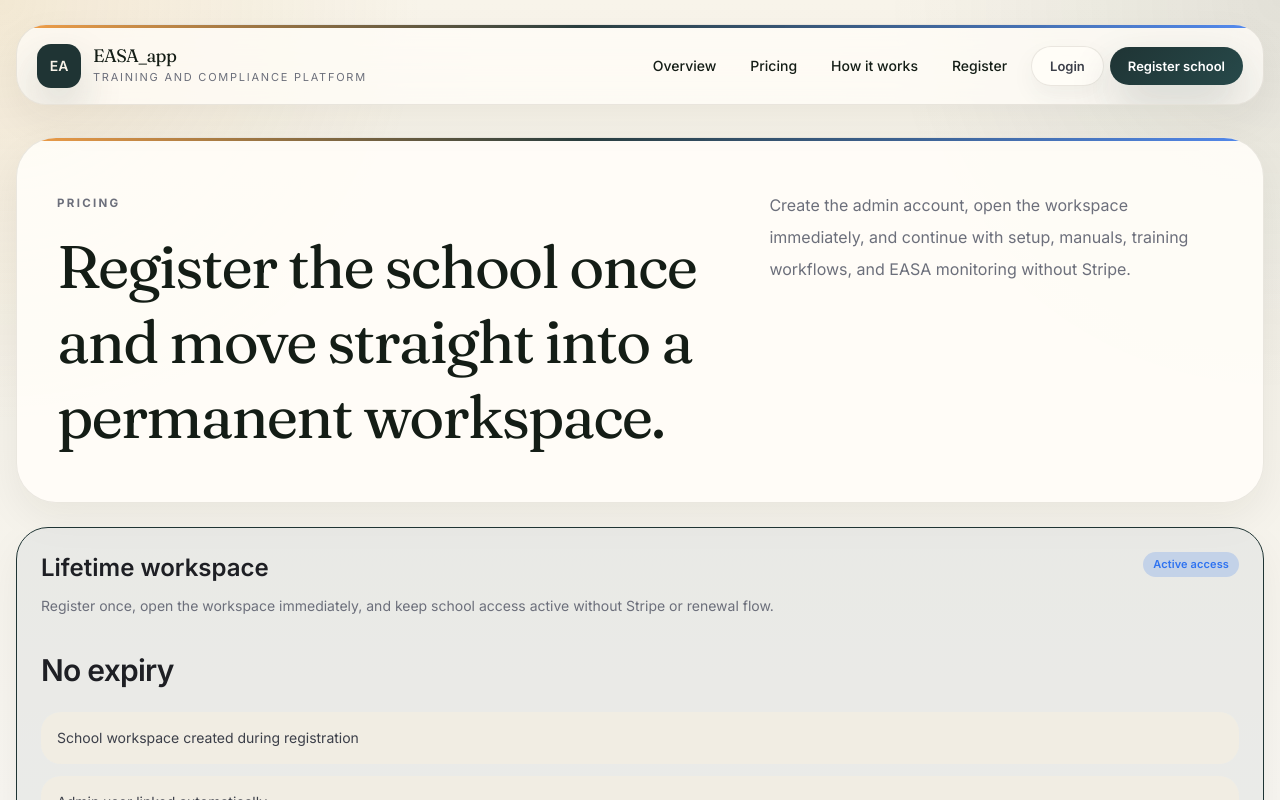
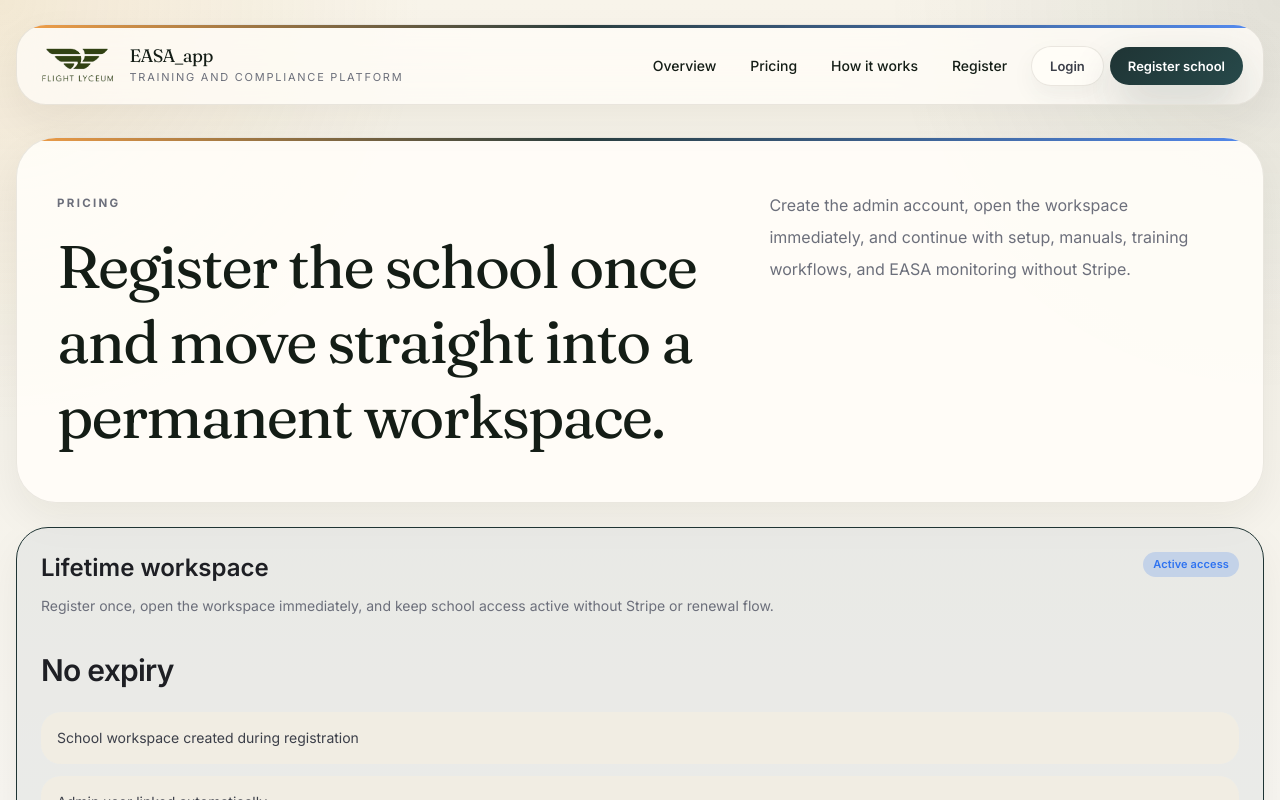
Before and after one commit to akiwumi/EASA_app, a Next.js app: page /pricing in a window 1280 px wide. Shown: the top 800 px of the page. Built offline with nearby package versions, Linux system fonts and the light colour scheme; no server answers.

Commit message:
Replace default logos with Flight Lyceum mark

```diff
--- a/src/components/home/Nav.tsx
+++ b/src/components/home/Nav.tsx
@@ -1,5 +1,6 @@
 "use client";
 
+import Image from "next/image";
 import Link from "next/link";
 import { Menu, X } from "lucide-react";
 import { useState } from "react";
@@ -25,9 +26,14 @@ export default function Nav() {
             href="/"
             className="flex min-w-0 flex-1 items-center gap-3 transition-opacity hover:opacity-85"
           >
-            <div className="flex h-10 w-10 items-center justify-center rounded-[14px] bg-[var(--easa-color-brand-primary)] text-sm font-semibold text-[#f7f2e8] shadow-[var(--easa-shadow-brand)]">
-              EA
-            </div>
+            <Image
+              alt="Flight Lyceum logo"
+              className="h-10 w-auto object-contain"
+              height={40}
+              priority
+              src="/images/flight-lyceum-logo.png"
+              width={72}
+            />
             <div className="min-w-0">
               <p className="easa-display text-lg leading-none text-[var(--easa-color-text-primary)]">
                 EASA_app
--- a/src/components/landing/MarketingShell.tsx
+++ b/src/components/landing/MarketingShell.tsx
@@ -1,3 +1,4 @@
+import Image from "next/image";
 import Link from "next/link";
 
 const NAV_LINKS = [
@@ -19,9 +20,14 @@ export default function MarketingShell({
           <div className="easa-gradient-bar" />
           <nav className="flex flex-col gap-4 px-4 py-4 lg:flex-row lg:items-center lg:justify-between lg:px-5">
             <Link href="/" className="flex items-center gap-3">
-              <div className="flex h-11 w-11 items-center justify-center rounded-[14px] bg-[var(--easa-color-brand-primary)] text-sm font-semibold text-[#f7f2e8] shadow-[var(--easa-shadow-brand)]">
-                EA
-              </div>
+              <Image
+                alt="Flight Lyceum logo"
+                className="h-11 w-auto object-contain"
+                height={44}
+                priority
+                src="/images/flight-lyceum-logo.png"
+                width={80}
+              />
               <div>
                 <p className="easa-display text-lg leading-none">EASA_app</p>
                 <p className="mt-1 text-[11px] uppercase tracking-[0.16em] text-[var(--easa-color-text-muted)]">
--- a/src/components/navigation/AppShell.tsx
+++ b/src/components/navigation/AppShell.tsx
@@ -221,15 +221,14 @@ export default function AppShell({
                   width={40}
                 />
               ) : (
-                <div
-                  className="flex h-10 w-10 items-center justify-center rounded-[14px] text-sm font-bold text-white"
-                  style={{
-                    background: "linear-gradient(135deg, var(--easa-color-brand-primary) 0%, var(--easa-color-brand-secondary) 100%)",
-                    boxShadow: "0 10px 24px rgba(35,56,52,0.22)",
-                  }}
-                >
-                  EA
-                </div>
+                <Image
+                  alt="Flight Lyceum logo"
+                  className="h-10 w-auto object-contain"
+                  height={40}
+                  priority
+                  src="/images/flight-lyceum-logo.png"
+                  width={72}
+                />
               )}
               <div className="min-w-0">
                 <p className="easa-display text-[1.05rem] leading-none text-[var(--easa-color-text-primary)]">
```
Also changed, not shown: public/images/flight-lyceum-logo.png (added).
